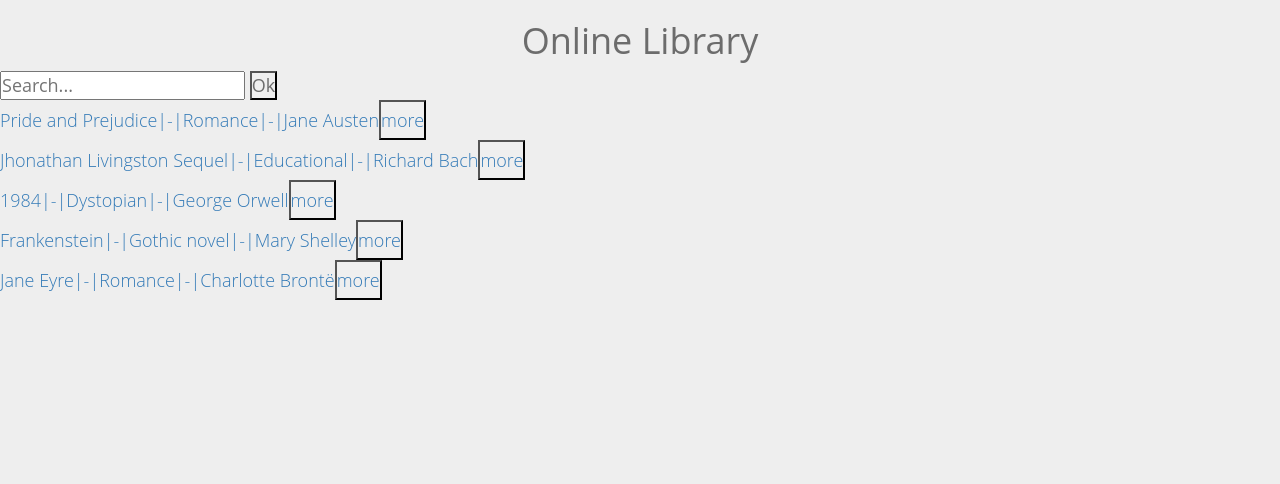
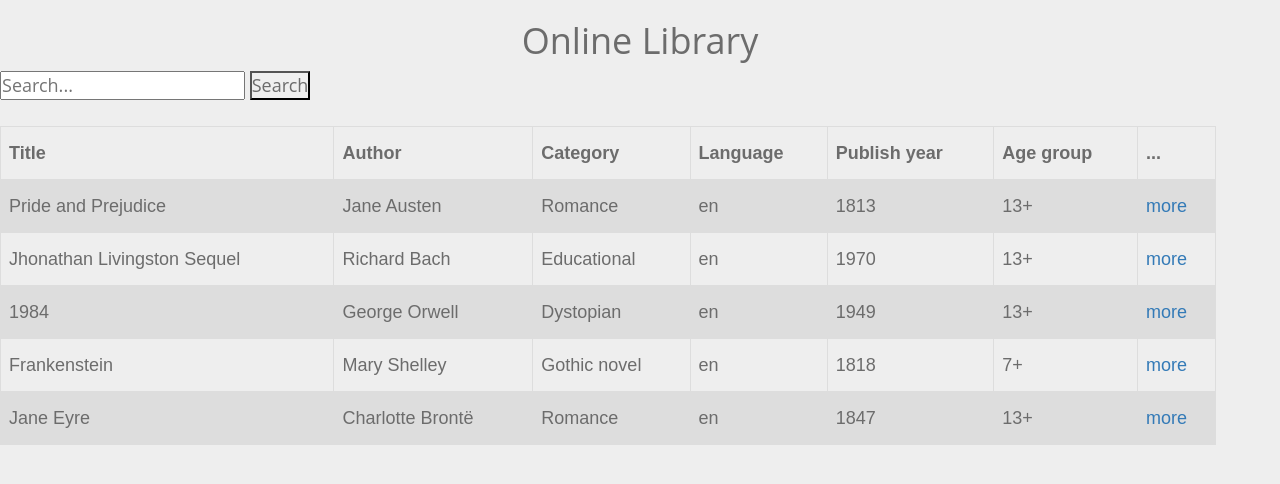
Before and after one commit to VladislavJanibekyan/Online_Library, a Django app: page / in a window 1280 px wide. Shown: the part 114-598 px from the top of the page. Run offline with Django 3.2, Linux system fonts and the light colour scheme; data comes from the database, SQL or seed files in the repository; some libraries are stand-ins or nearby versions.

Commit message:
books_home

```diff
--- a/online_library/books/templates/books/base.html
+++ b/online_library/books/templates/books/base.html
@@ -137,7 +137,20 @@ img {
 .tm-bg-circle-pad-2 {
   padding-left: 120px;
 }
+table {
+  font-family: arial, sans-serif;
+  border-collapse: collapse;
+  width: 95%;
+}
 
+td, th {
+  border: 1px solid #dddddd;
+  text-align: left;
+  padding: 8px;
+}
+tr:nth-child(even) {
+  background-color: #dddddd;
+}
 p,
 ul {
   line-height: 2;
--- a/online_library/books/templates/books/books_home.html
+++ b/online_library/books/templates/books/books_home.html
@@ -3,16 +3,38 @@
 <h1 align="center"> Online Library </h1>
 <form action="{% url 'search_results' %}" method="get" >
   <input name="q" type="text" placeholder="Search...">
-    <button> Ok </button>
+    <button> Search </button>
 
 </form>
 
+<br>
 <div>
-    <ul class="">
-{% for book in books%}
-    <li><a href="{% url 'book_view' book.id %}"> {{book}}<button>more</button></a></li>
-    {% endfor %}
-    </ul>
-</div>
 
+<ul>   <table>
+        <tr>
+            <th>Title</th>
+            <th>Author</th>
+            <th>Category</th>
+            <th>Language</th>
+            <th>Publish year</th>
+            <th>Age group</th>
+            <th>...</th>
+        </tr>
+        {% for book in books%}
+        <tr>
+
+            <td>{{book.title}}</td>
+            <td>{{book.author}}</td>
+            <td>{{book.category}}</td>
+            <td>{{book.language}}</td>
+            <td>{{book.publish_year}}</td>
+            <td>{{book.get_age_group_display}}</td>
+            <td><a href="{% url 'book_view' book.id %}"> more</a></td>
+
+        </tr>
+        {% endfor%}
+    </table>
+
+</ul>
+    </div>
 {% endblock %}
```
Also changed, not shown: online_library/books/templates/books/search_results.html (added, +36 -0 lines), 1 other file.
